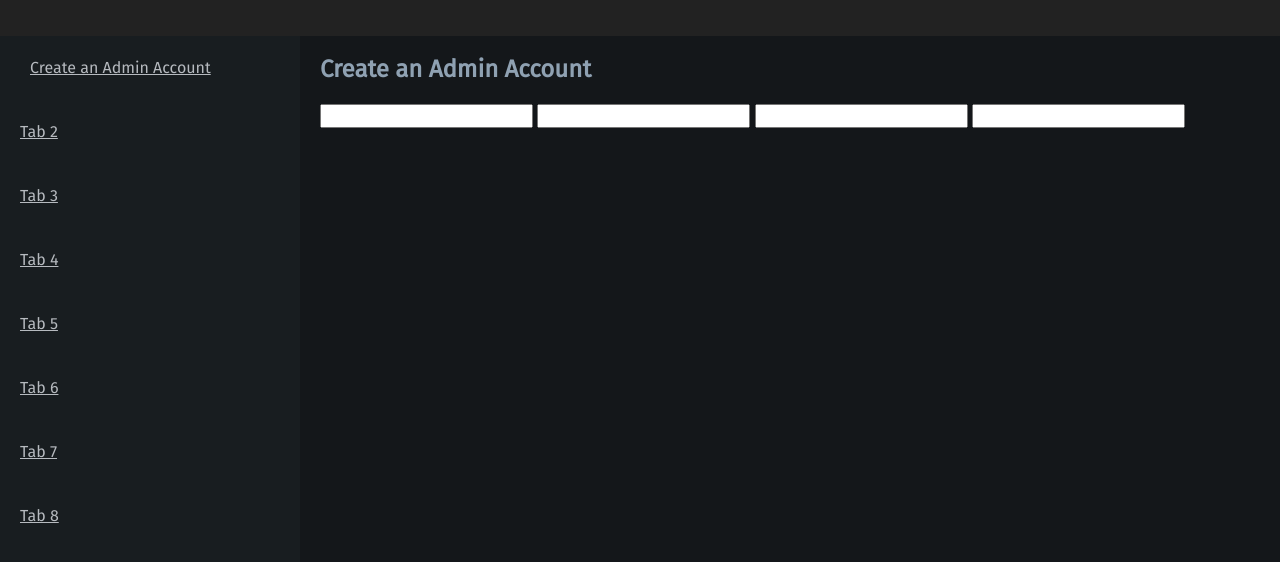
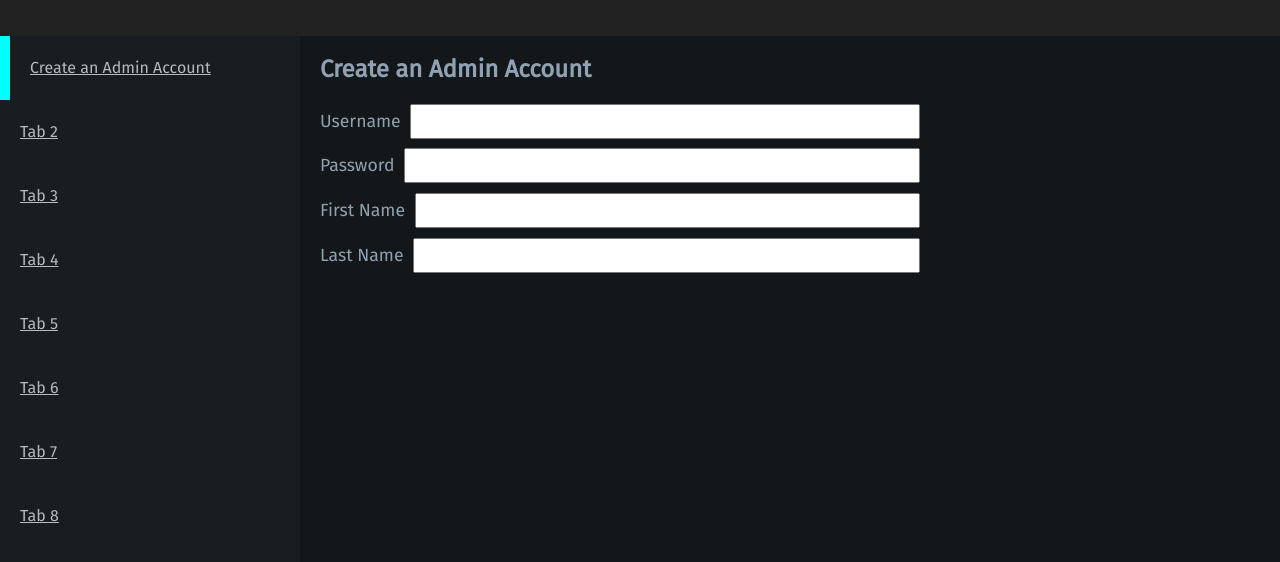
Before and after one commit to coachaki/ou-tools, a browser extension: page src/panel/panel.html in a window 1280 px wide. Shown: the part 64-626 px from the top of the page. Drawn offline with Linux system fonts and the light colour scheme.

Commit message:
making gui for the first function

```diff
--- a/src/panel/panel.css
+++ b/src/panel/panel.css
@@ -71,10 +71,18 @@ ul.tabs.vertical li > a:focus {
   transition: padding 300ms ease-out;
 }
 
-ul.tabs.vertical li > a.active {
-  padding-left: 30px;
+ul.tabs.vertical li.active > a,
+ul.tabs.vertical li.active > a:hover,
+ul.tabs.vertical li.active > a:focus {
+  padding-left: 20px;
   padding-right: 10px;
   transition: padding 100ms;
+  box-shadow: none;
+  cursor: default;
+}
+
+ul.tabs.vertical li.active {
+  border-left: 10px solid cyan;
 }
 
 main > section.tab {
@@ -96,3 +104,25 @@ section.tab > *:first-child {
 section.tab.active {
   display: block;
 }
+
+section.tab form {
+  width: 600px;
+  display: grid;
+  row-gap: .6rem;
+}
+
+section.tab form .input-group {
+  display: grid;
+  grid-template-columns: auto 2fr;
+  column-gap: .6rem;
+  font-size: 1.1rem;
+}
+
+section.tab form .input-group > label {
+  grid-column: 1;
+  line-height: 2;
+}
+
+section.tab form > label + input {
+  grid-column: 2;
+}
--- a/src/panel/panel.html
+++ b/src/panel/panel.html
@@ -5,7 +5,10 @@
     <meta name="viewport" content="width=device-width, initial-scale=1.0" />
     <meta http-equiv="X-UA-Compatible" content="ie=edge" />
     <title>OU Campus</title>
-    <link href="https://fonts.googleapis.com/css?family=Fira+Sans&display=swap" rel="stylesheet">
+    <link
+      href="https://fonts.googleapis.com/css?family=Fira+Sans&display=swap"
+      rel="stylesheet"
+    />
     <link href="normalize.css" type="text/css" rel="stylesheet" />
     <link href="panel.css" type="text/css" rel="stylesheet" />
   </head>
@@ -13,7 +16,7 @@
     <header><h1>OU Campus Dev Tools</h1></header>
     <nav>
       <ul class="tabs vertical">
-        <li><a href="#tab1" class="active">Create an Admin Account</a></li>
+        <li class="active"><a href="#tab1">Create an Admin Account</a></li>
         <li><a href="#tab2">Tab 2</a></li>
         <li><a href="#tab3">Tab 3</a></li>
         <li><a href="#tab4">Tab 4</a></li>
@@ -27,16 +30,24 @@
       <section class="tab active" id="tab1">
         <h2>Create an Admin Account</h2>
         <form action="create-user">
-          <input type="hidden" name="level" value="10">
-          <input type="hidden" name="webdav" value="true">
-          <label for=""></label>
-          <input type="text">
-          <label for=""></label>
-          <input type="text">
-          <label for=""></label>
-          <input type="text">
-          <label for=""></label>
-          <input type="text">
+          <input type="hidden" name="level" value="10" />
+          <input type="hidden" name="webdav" value="true" />
+          <div class="input-group">
+            <label for="username">Username</label>
+            <input type="text" id="username" name="username" />
+          </div>
+          <div class="input-group">
+            <label for="password">Password</label>
+            <input type="password" id="password" name="password" />
+          </div>
+          <div class="input-group">
+            <label for="firstname">First Name</label>
+            <input type="text" id="firstname" name="firstname" />
+          </div>
+          <div class="input-group">
+            <label for="lastname">Last Name</label>
+            <input type="text" id="lastname" name="lastname" />
+          </div>
         </form>
       </section>
       <section class="tab" id="tab2">Tab 2</section>
```
